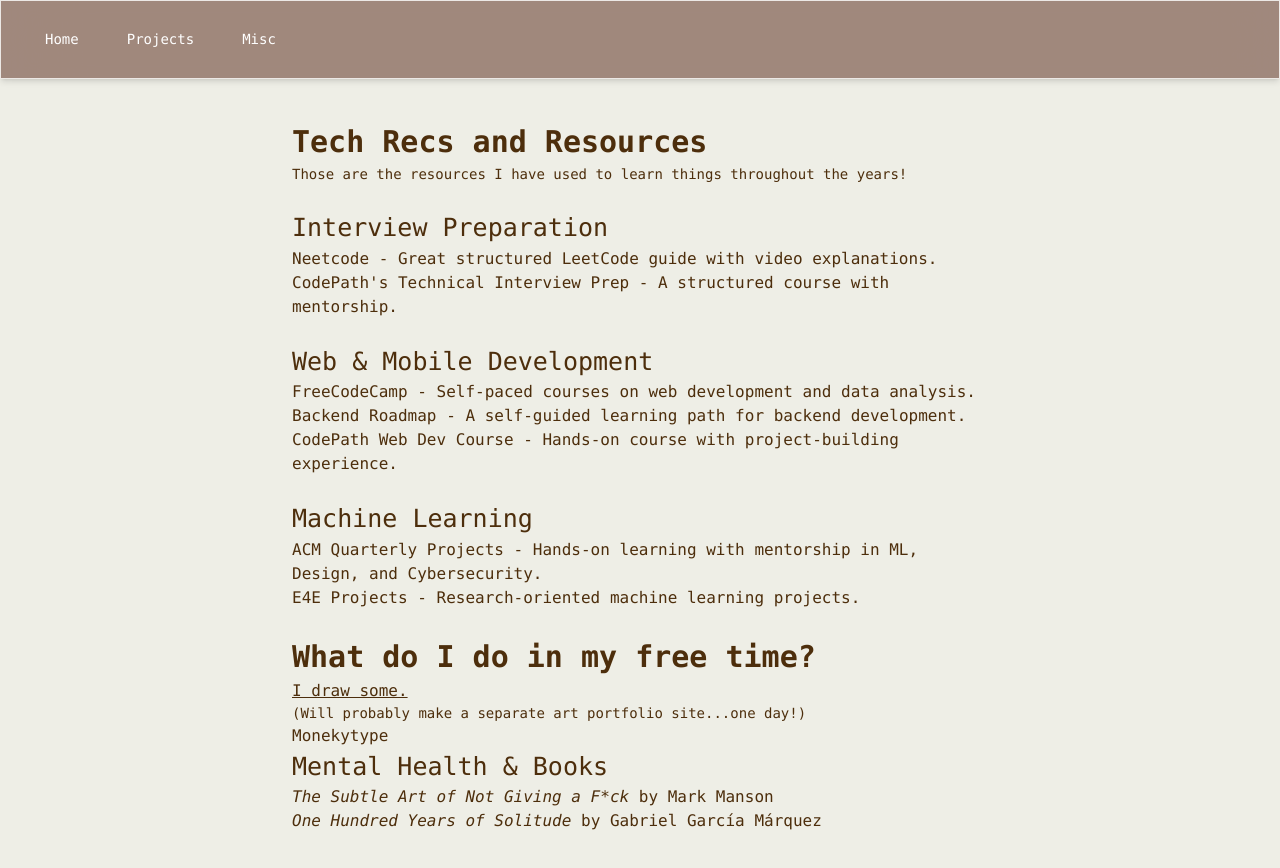
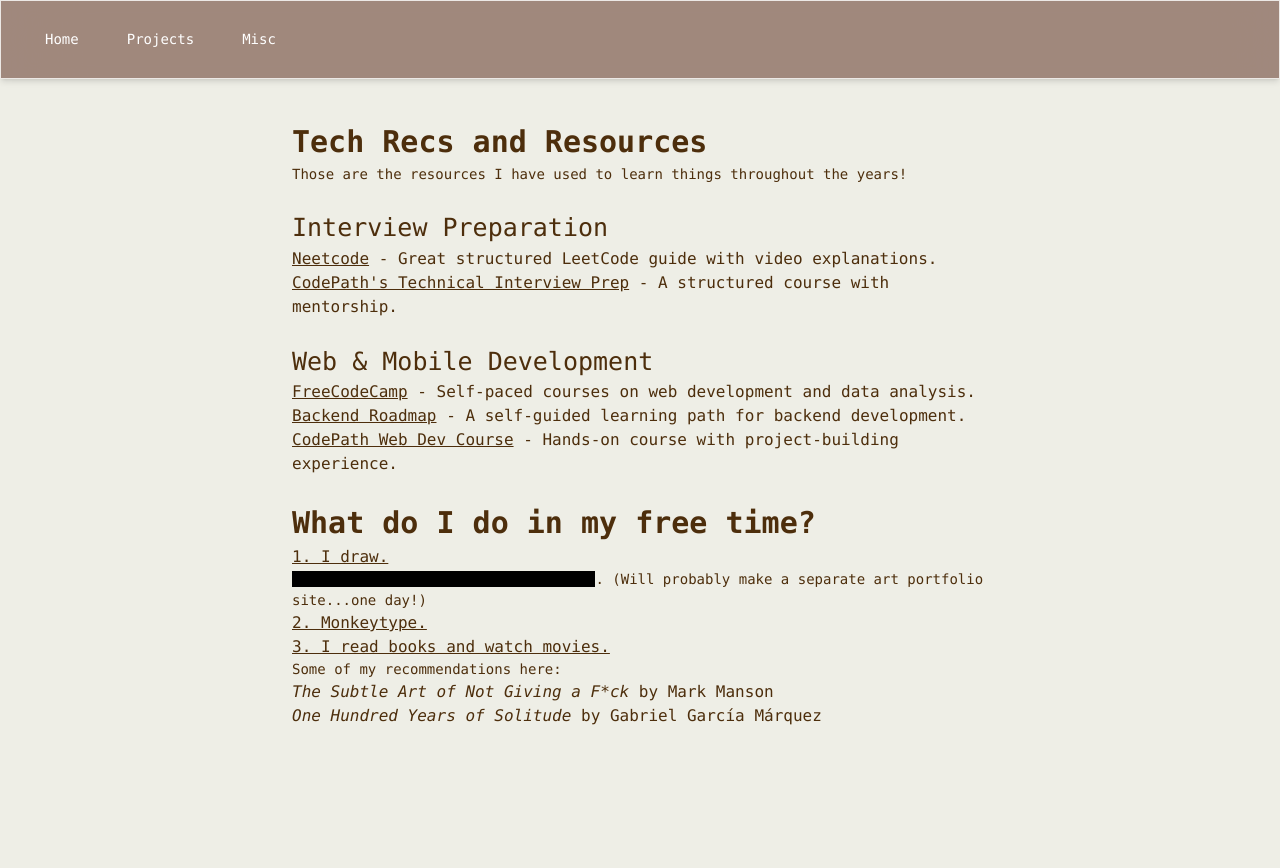
Before and after one commit to rcwoshimao/personal-website, a React (Vite) app: page /misc in a window 1280 px wide. Shown: the top 868 px of the page. After the commit the page ends 800 px from the top, so only its background shows below. Built offline with nearby package versions, Linux system fonts and the light colour scheme.

Commit message:
fixed misc mobile issue

```diff
--- a/src/components/Home.css
+++ b/src/components/Home.css
@@ -125,6 +125,10 @@
     gap: 1rem;
 }
 
+.home ul{
+    list-style-type: none;
+}
+
 
 
   @media (max-width: 768px) {
--- a/src/components/Home.jsx
+++ b/src/components/Home.jsx
@@ -140,7 +140,7 @@ const Home = () => {
             {TeachingExperiences.map((exp, index) => (
                 <div key={index} className="mb-6 border-b pb-4">
                 <h3 className="text-xl font-semibold">{exp.institution} – <span className="italic">{exp.role}</span></h3>
-                <p className="text-gray-600">🗓️ <strong>{exp.period}</strong> | 📚 <strong>{exp.courses}</strong></p>
+                <p className="text-gray-600 text-sm">🗓️ <strong>{exp.period}</strong> | 📚 <strong>{exp.courses}</strong></p>
                 <ul className="list-disc pl-5 mt-2">
                     {exp.details.map((detail, i) => (
                     <li key={i} className="text-gray-700">{detail}</li>
--- a/src/components/Misc.css
+++ b/src/components/Misc.css
@@ -35,3 +35,27 @@ h2{
     justify-content: center; /* Centers items horizontally */
 
 }
+
+.misc a{
+    text-decoration: underline;
+}
+
+.spoiler {
+    background-color: black;
+    color: black;
+    cursor: pointer;
+    transition: 0.3s;
+  }
+
+  .spoiler:hover {
+    color: white;
+    background-color: black;
+  }
+
+@media (max-width: 768px) {
+    .misc{
+        padding: 0;
+        margin: 5%;
+    }
+
+}
--- a/src/components/Misc.jsx
+++ b/src/components/Misc.jsx
@@ -24,20 +24,17 @@ const Misc = () => {
                 <li><a href="https://www.codepath.org/courses/web-development" target="_blank" rel="noopener noreferrer">CodePath Web Dev Course</a> - Hands-on course with project-building experience.</li>
             </ul>
             <br/>
-            <h2>Machine Learning</h2>
-            <ul>
-                <li>ACM Quarterly Projects - Hands-on learning with mentorship in ML, Design, and Cybersecurity.</li>
-                <li>E4E Projects - Research-oriented machine learning projects.</li>
-            </ul>
-            <br/>
+
 
             <h1> What do I do in my free time? </h1>
 
-            <h3> <a href="https://www.instagram.com/rc_woshimao/" style={{ textDecoration: 'underline'}}>I draw some.</a> </h3>
-            <p> (Will probably make a separate art portfolio site...one day!)</p>
+            <h3> <a href="https://www.instagram.com/rc_woshimao/" style={{ textDecoration: 'underline'}}>1. I draw.</a> </h3>
+            <p> <span class="spoiler">My dream is to become a manga artist</span>. (Will probably make a separate art portfolio site...one day!)</p>
+            <h3> <a href="https://monkeytype.com/profile/rc_woshimao" style={{ textDecoration: 'underline'}}>2. Monkeytype. </a> </h3>
 
-            <h3> Monekytype </h3>
-            <h2>Mental Health & Books</h2>
+            <h3> <a href="https://monkeytype.com/profile/rc_woshimao" style={{ textDecoration: 'underline'}}>3. I read books and watch movies.</a> </h3>
+            <p> Some of my recommendations here: </p>
+
             <ul>
                 <li><i>The Subtle Art of Not Giving a F*ck</i> by Mark Manson</li>
                 <li><i>One Hundred Years of Solitude</i> by Gabriel García Márquez</li>
--- a/src/components/ProjectElement/ProjectElement.css
+++ b/src/components/ProjectElement/ProjectElement.css
@@ -27,7 +27,7 @@
 .project-element:hover {
     box-shadow: 0 2px 0 rgb(0, 0, 0);
     transform: translateY(2px);
-    cursor: pointer;
+    /*cursor: pointer;*/
 }
 
 .project-element p{
```
